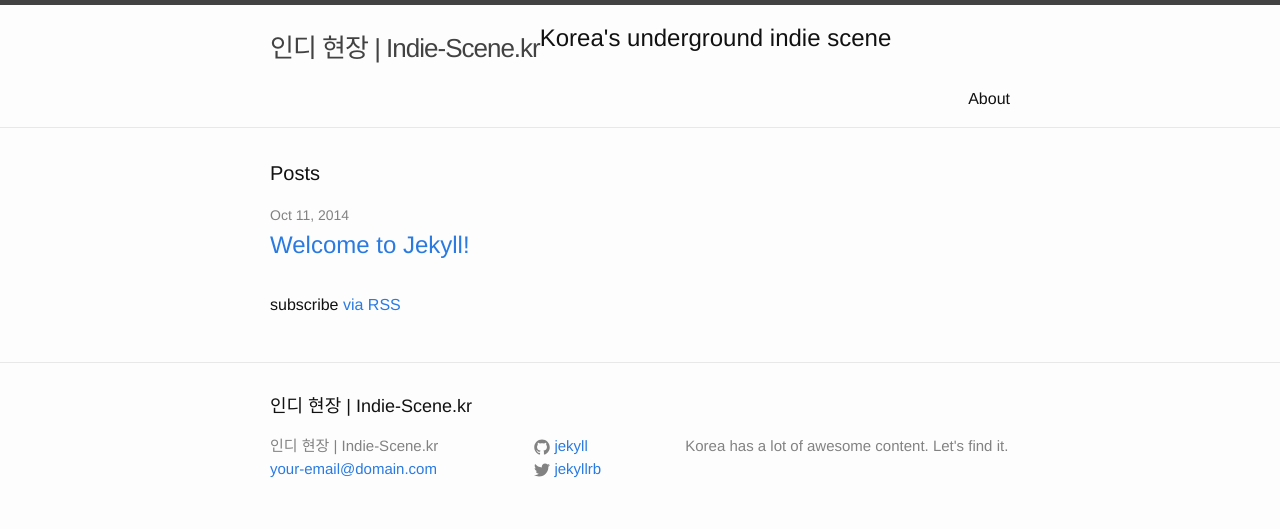
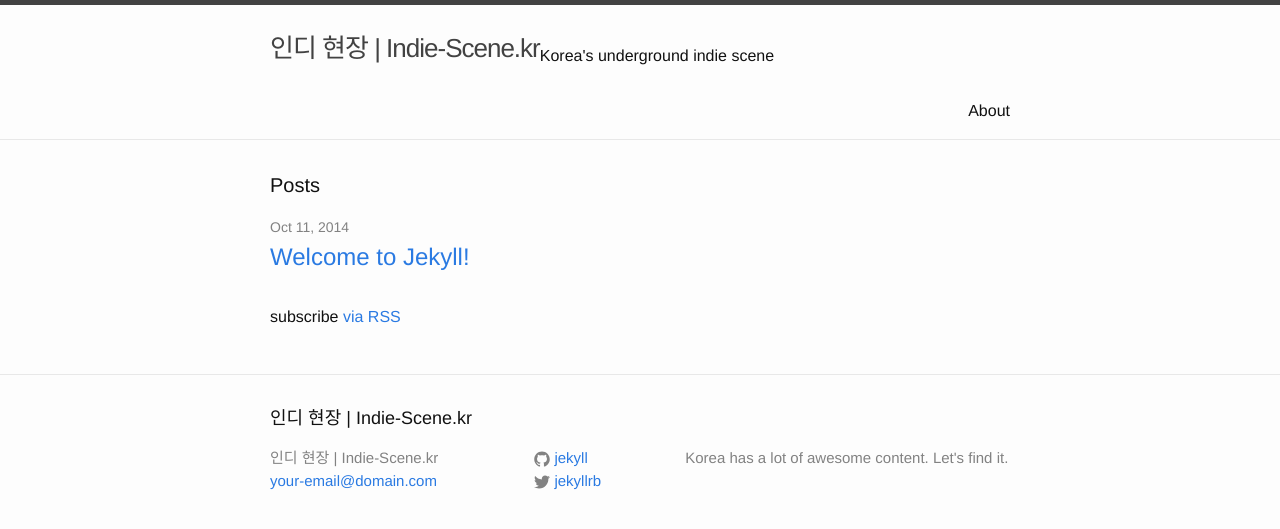
Before and after one commit to hvva/indie-scene, a Jekyll site: the page built from index.html, in a window 1280 px wide. Shown: the top 529 px of the page. Built offline with Jekyll 4.4.1, drawn with Linux system fonts in a browser that asks for light colours.

Commit message:
second commit

```diff
--- a/_includes/header.html
+++ b/_includes/header.html
@@ -3,7 +3,8 @@
   <div class="wrapper">
 
     <h1><a class="site-title" href="{{ site.baseurl }}/">{{ site.title }}</a></h1>
-    <h2 id-"project-tagline">Korea's underground indie scene</h2>
+    <br />
+    <h4 id-"project-tagline">Korea's underground indie scene</h4>
 
     <nav class="site-nav">
       <a href="#" class="menu-icon">
```
